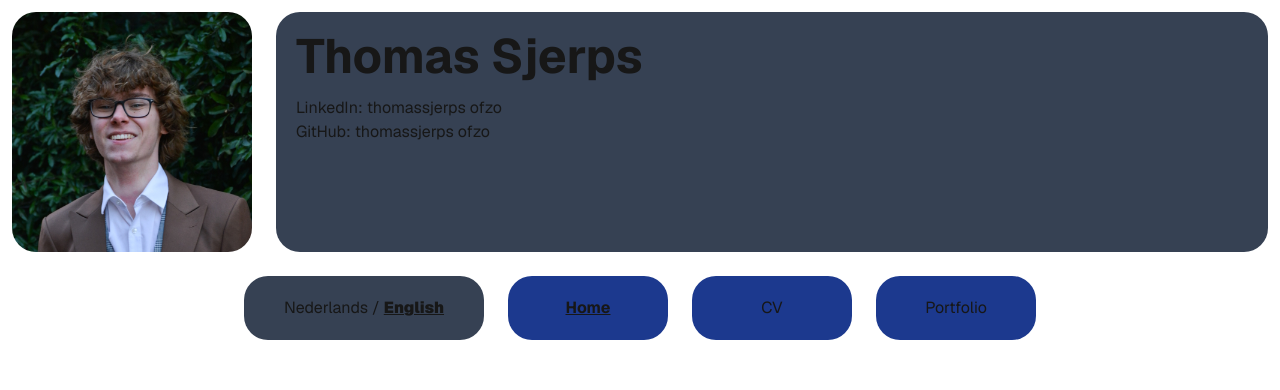
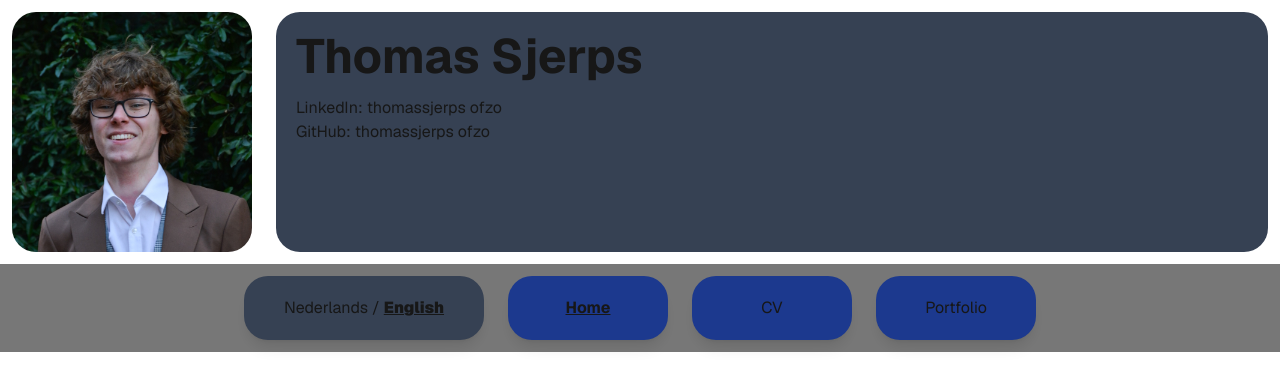
Before and after one commit to sjerpsthomas/website, a Next.js app: page /en in a window 1280 px wide. Shown: the top 390 px of the page. Built offline with nearby package versions, Linux system fonts and the light colour scheme.

Commit message:
Improve header styling

```diff
--- a/src/components/header/Header.tsx
+++ b/src/components/header/Header.tsx
@@ -61,24 +61,24 @@ export function Header({locale, currentPage}: {locale: Locale, currentPage: Curr
     </header>
 
     {/* Nav bar */}
-    <nav className='w-full flex flex-wrap justify-center sticky top-0 print:hidden'>
+    <nav className='w-full flex flex-wrap justify-center sticky top-0 bg-[#00000088] backdrop-blur-lg print:hidden'>
       {/* Language switcher */}
       <LocaleToggle/>
 
       {/* Other buttons */}
       <div className="flex flex-wrap justify-center">
         {/* CV */}
-        <LinkBlock className="min-w-[10em]" href='/'>
+        <LinkBlock className="min-w-[10em] shadow-lg" href='/'>
           <p className={twMerge('text-center', currentPage == 'home' && 'font-bold underline')}>Home</p>
         </LinkBlock>
 
         {/* CV */}
-        <LinkBlock className="min-w-[10em]" href='/cv'>
+        <LinkBlock className="min-w-[10em] shadow-lg" href='/cv'>
           <p className={twMerge('text-center', currentPage == 'cv' && 'font-bold underline')}>CV</p>
         </LinkBlock>
 
         {/* Portfolio */}
-        <LinkBlock className="min-w-[10em]" href='/portfolio'>
+        <LinkBlock className="min-w-[10em] shadow-lg" href='/portfolio'>
           <p className={twMerge('text-center', currentPage == 'portfolio' && 'font-bold underline')}>Portfolio</p>
         </LinkBlock>
       </div>
--- a/src/components/header/LocaleToggle.tsx
+++ b/src/components/header/LocaleToggle.tsx
@@ -18,7 +18,7 @@ export function LocaleToggle() {
   }
 
   return (
-    <CallbackBlock className="bg-gray-700 min-w-[15em] cursor-pointer" onClick={toggleLocale}>
+    <CallbackBlock className="bg-gray-700 min-w-[15em] cursor-pointer shadow-lg" onClick={toggleLocale}>
       <p className='text-center'>
         <span className={twMerge(locale == 'nl' && 'font-black underline')}>
           Nederlands
```
